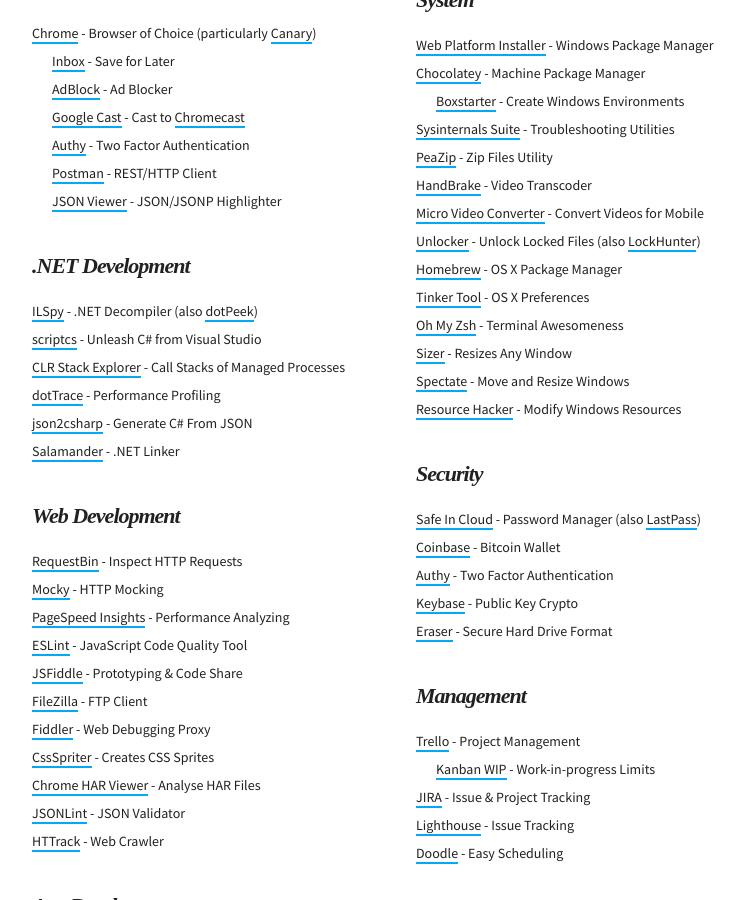
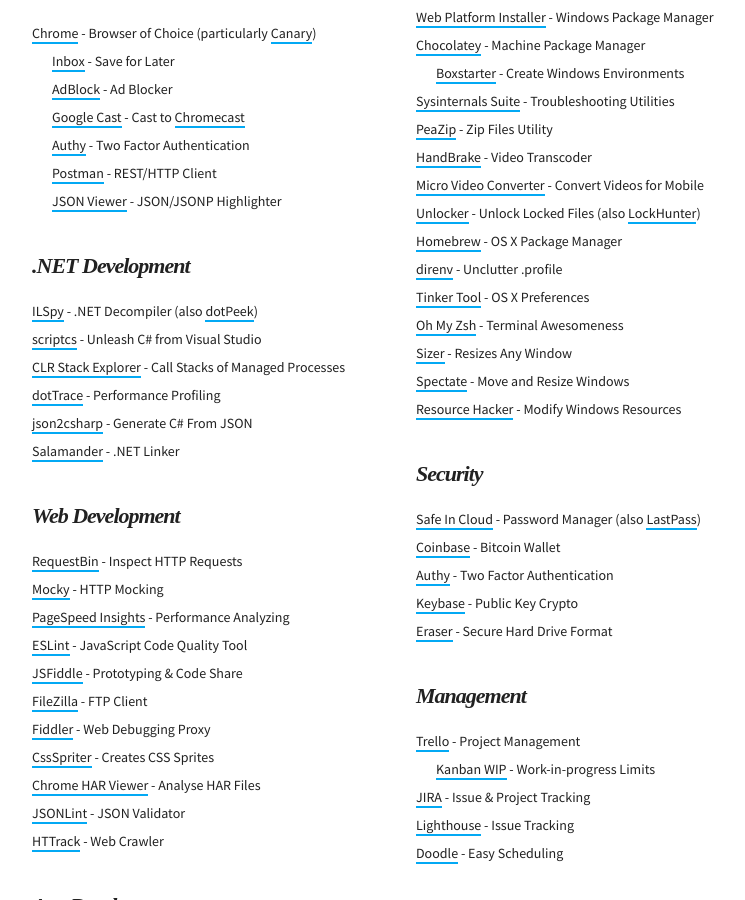
Before and after one commit to martinbuberl/martinbuberl.github.io, a Jekyll site: the page built from resources.md, in a window 1280 px wide and 900 px high, scrolled down 974 px. Shown: the whole window, without its empty margins (233-978 px from the left). Built offline with Jekyll 4.4.1, drawn with Linux system fonts in a browser that asks for light colours; nearby versions of some CDN libraries; some web fonts are replaced.

Commit message:
Add direnv

```diff
--- a/resources.md
+++ b/resources.md
@@ -186,6 +186,7 @@ Here are my bookmarks of software and services, the essentials if you will, for
       <li><a target="_blank" href="http://www.mirovideoconverter.com/">Micro Video Converter</a> - Convert Videos for Mobile</li>
       <li class="win"><a target="_blank" href="http://www.emptyloop.com/unlocker/">Unlocker</a> - Unlock Locked Files (also <a target="_blank" href="http://lockhunter.com/">LockHunter</a>)</li>
       <li class="osx"><a target="_blank" href="http://brew.sh/">Homebrew</a> - OS X Package Manager</li>
+      <li class="osx"><a target="_blank" href="https://github.com/direnv/direnv">direnv</a> - Unclutter .profile</li>
       <li class="osx"><a target="_blank" href="http://www.bresink.com/osx/TinkerTool.html">Tinker Tool</a> - OS X Preferences</li>
       <li class="osx"><a target="_blank" href="http://ohmyz.sh/">Oh My Zsh</a> - Terminal Awesomeness</li>
       <li class="win"><a target="_blank" href="http://www.brianapps.net/sizer/">Sizer</a> - Resizes Any Window</li>
```
